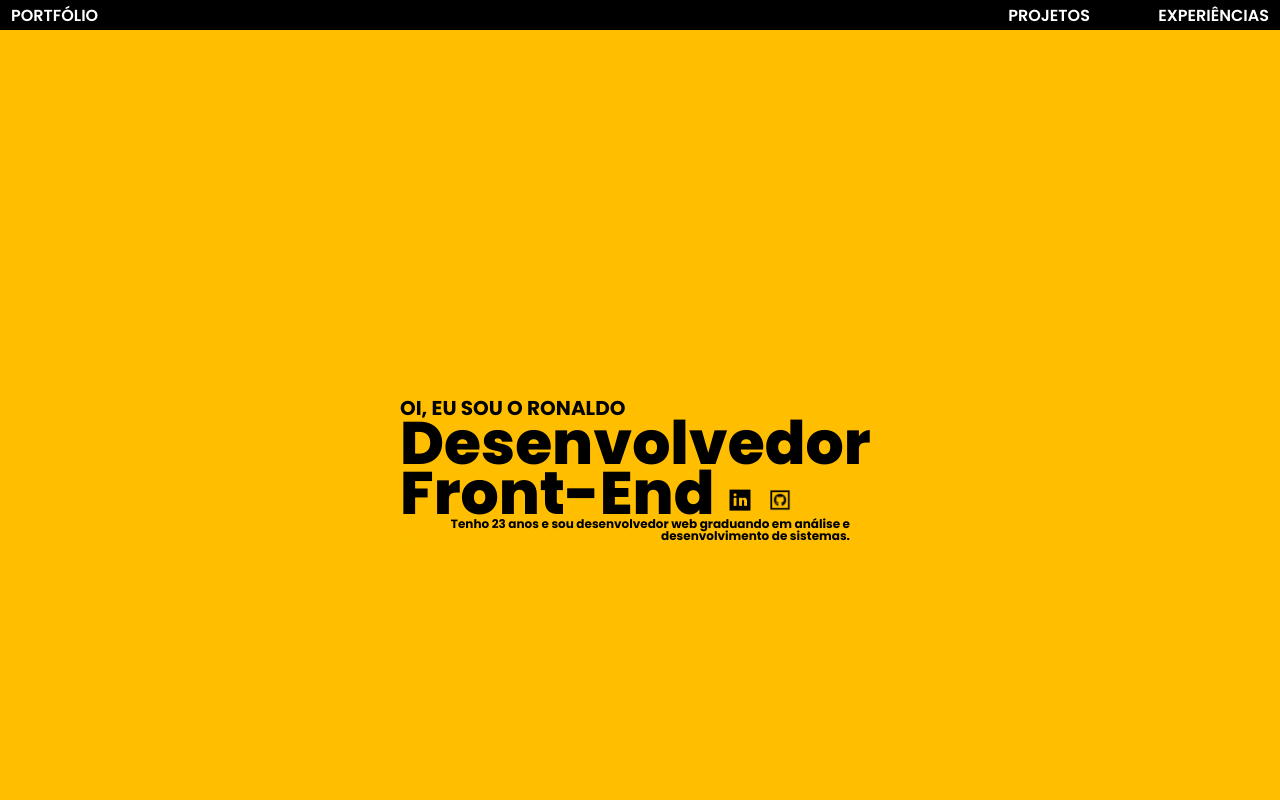
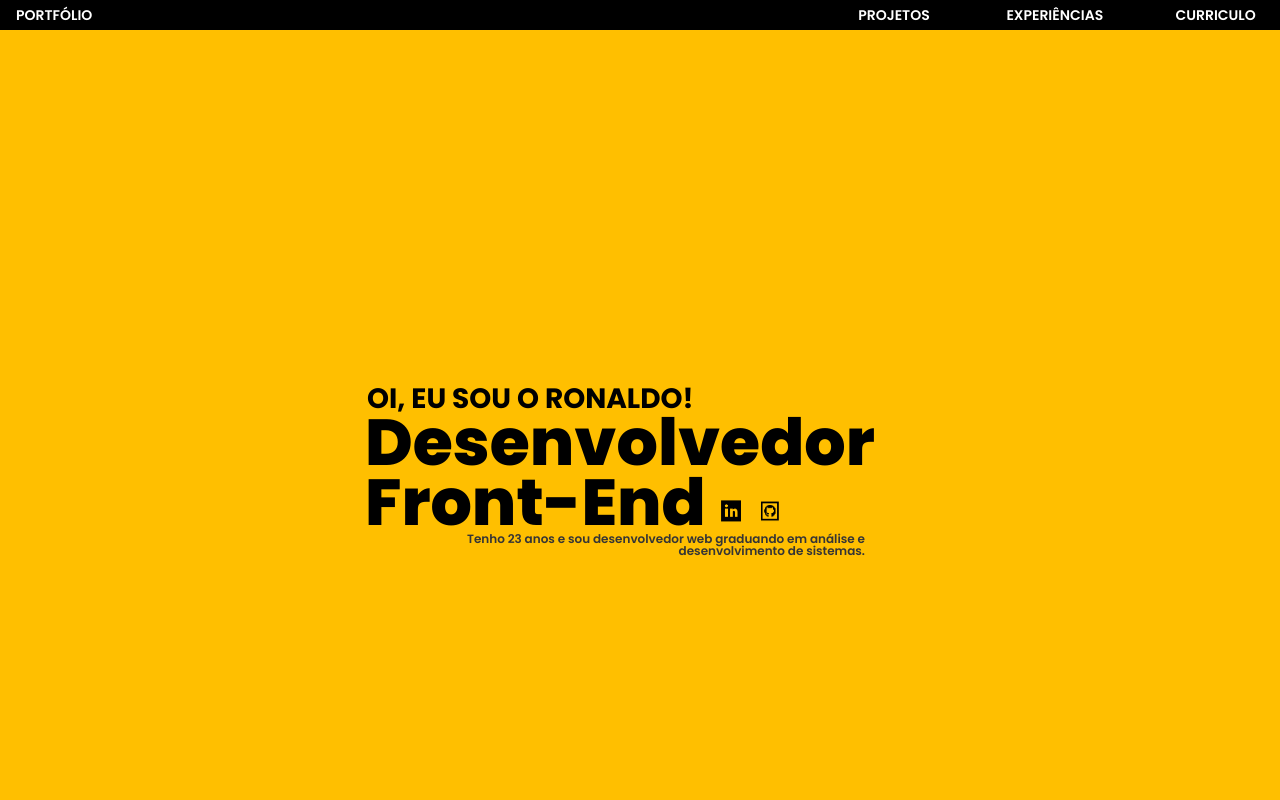
Before and after one commit to RonaldoFidelis/my_portfolio, a plain HTML site: page index.html in a window 1280 px wide. Shown: the top 800 px of the page. Drawn offline with Linux system fonts and the light colour scheme.

Commit message:
feat:addCvAjustesCss

```diff
--- a/css/style.css
+++ b/css/style.css
@@ -41,7 +41,7 @@ body {
 
 .nav_list {
     list-style: none;
-    grid-template-columns: repeat(2,2fr);
+    grid-template-columns: repeat(3,1fr);
     gap: 2rem;
 }
 
@@ -50,15 +50,22 @@ body {
     border: 1px solid black;
     color: white;
     font-weight: 600;
+    font-size: 14px;
     cursor: pointer;
     display: flex;
     flex-direction: column;
     align-items: center;
+    margin: 5px;
     padding: 10px;
 }
 
 .nav_link:hover {
     border: 1px solid #f7f7f7;
+}
+
+.img_download {
+    width: 30px;
+    height: 28px;
 }
 /* ---------------------------------------- */
 
@@ -74,12 +81,9 @@ body {
     display: flex;
     align-items: center;
     justify-content: center;
-    border-bottom: 1px solid black;
 }
 
 .home_content {
-    background-color: transparent;
-    backdrop-filter: blur(10px);
     padding: 10px;
 }
 
@@ -87,17 +91,18 @@ body {
     color: black;
     font-style: normal;
     font-weight: 700;
-    font-size: 20px;
-    line-height: 20px;
-    width: 450px;
+    font-size: 28px;
+    line-height: 25px;
+    padding: 2px;
+    width: 360px;
 }
 .my_area {
     word-break: break-all;
     font-style: normal;
     font-weight: 800;
-    line-height: 50px;
-    font-size: 60px;
-    width: 480px;
+    line-height: 60px;
+    font-size: 65px;
+    width: 550px;
 }
 
 .btn {
@@ -106,7 +111,7 @@ body {
 }
 
 .btn_img {
-    width: 28px;
+    width: 26px;
     height: 28px;
     transform: translatey(0px);
     animation: flutuar 5s ease-in-out infinite;
@@ -129,10 +134,11 @@ body {
 }
 
 .about_me {
+    color: rgb(53, 53, 53);
     font-style: normal;
-    font-weight: 700;
+    font-weight: 600;
     font-size: 12px;
     line-height: 12px;
-    width: 450px;
+    width: 500px;
     text-align: right;
 }
--- a/index.html
+++ b/index.html
@@ -19,6 +19,10 @@
                 <li class="nav_item">
                     <a href="#experience" class="nav_link">EXPERIÊNCIAS</a>
                 </li>
+                <li class="nav_item">
+                    <a download=""
+                    href="assets/cv_RonaldoRafaelFidelisDaSilva.pdf" class="nav_link">CURRICULO</a>
+                </li>
             </ul>
         </nav>
     </header>
@@ -27,7 +31,7 @@
         <section class="home conteiner" id="home">
             <div class="home_page">
                 <div class="home_content">
-                    <p class="my_name">OI, EU SOU O RONALDO</p>
+                    <p class="my_name">OI, EU SOU O RONALDO!</p>
                     <h1 class="my_area">Desenvolvedor Front-End
                         <a class="btn " href="https://www.linkedin.com/in/ronaldo-fidelis-9922941a9/" target="_blank">
                             <img class="btn_img linkedin" src="assets/linkedin.png" alt="linkedin">
```
Also changed, not shown: assets/download.png (added), css/bg.jpg (deleted), 1 other file.
